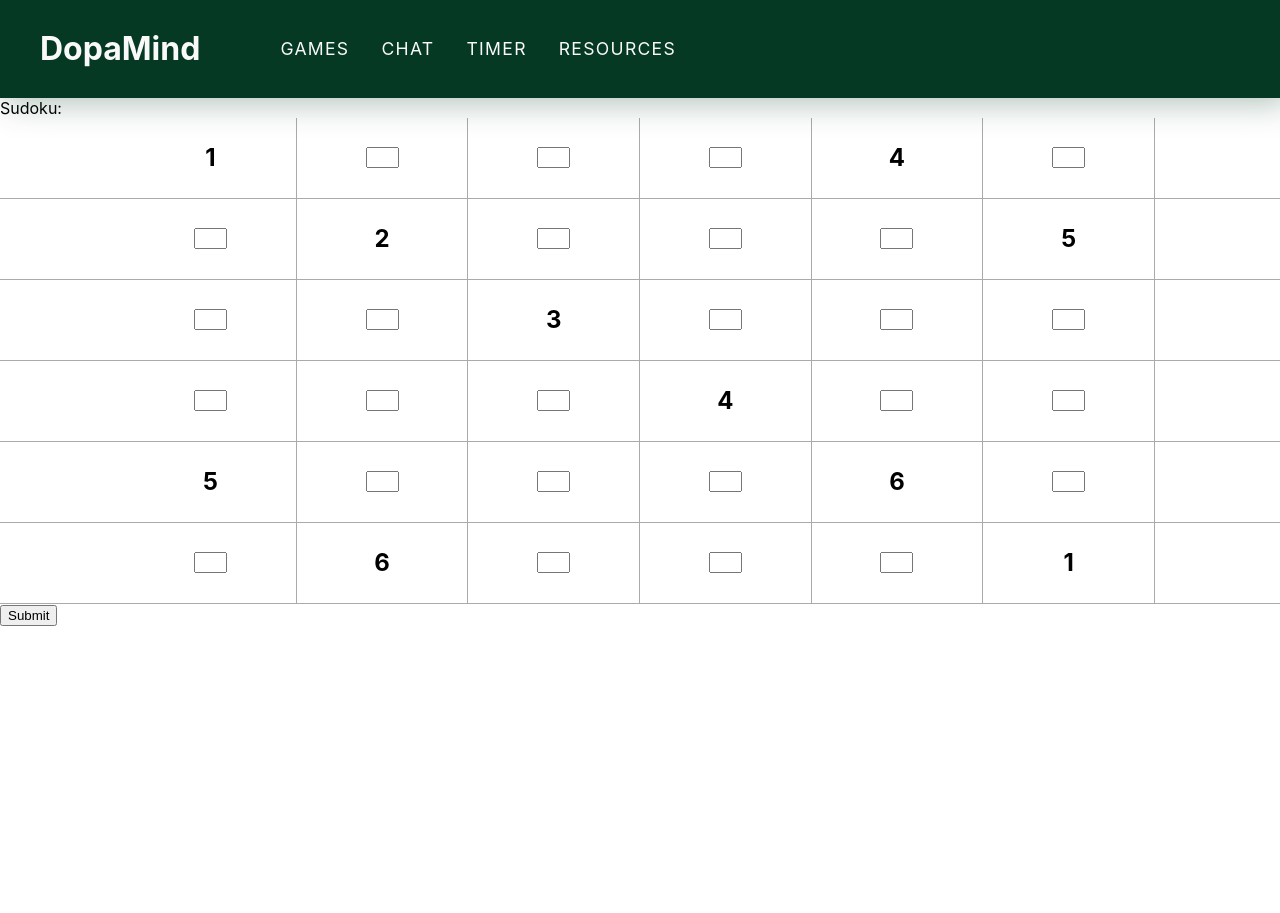
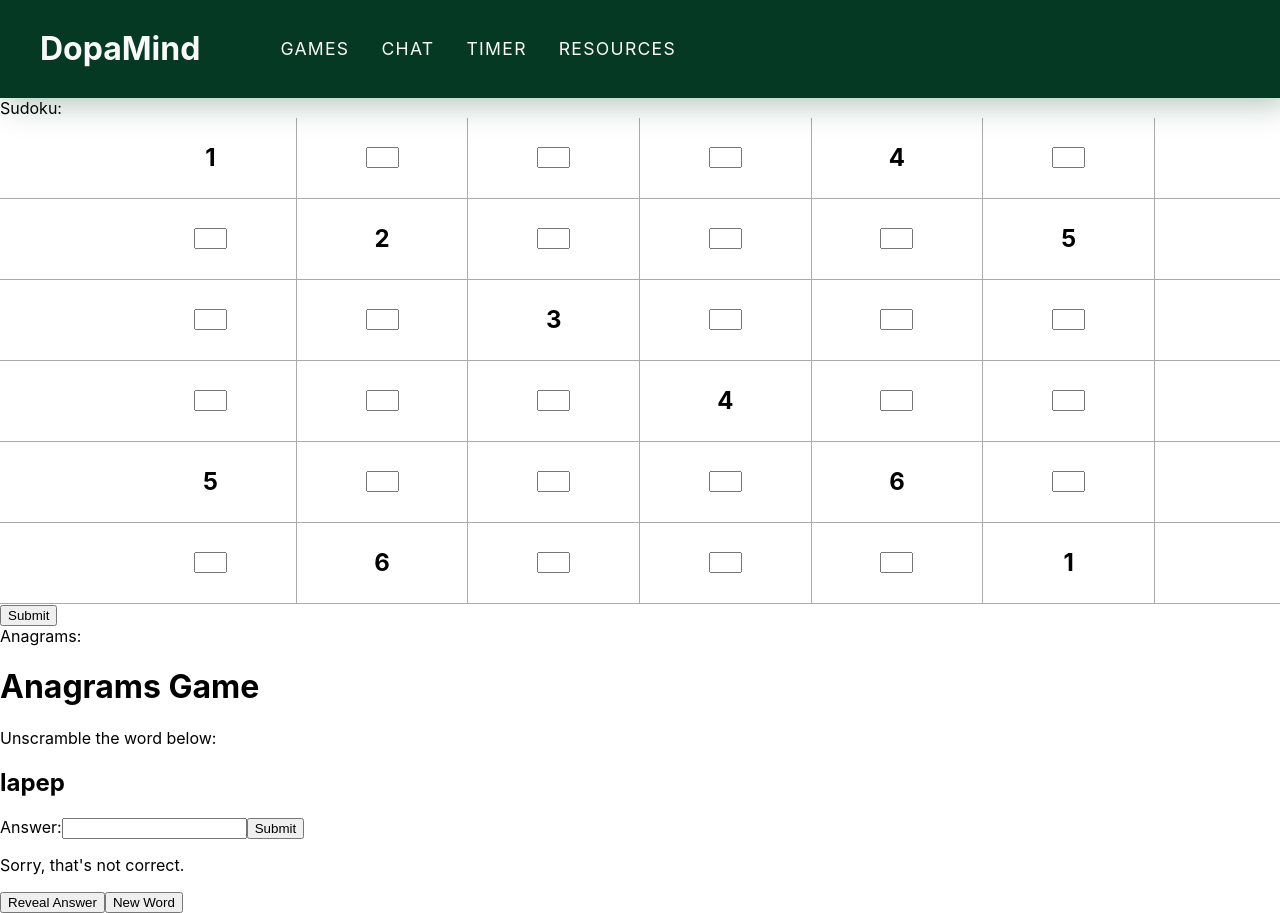
Before and after one commit to xu-jerry/LAHacks2023, a React (Create React App) app: page /games in a window 1280 px wide. Before the commit the page ends 800 px from the top, so only its background shows below. Built offline with nearby package versions, Linux system fonts and the light colour scheme.

Commit message:
Anagrams game

```diff
--- /dev/null
+++ b/src/components/Anagrams.jsx
@@ -0,0 +1,102 @@
+import React, { useState, useEffect } from 'react';
+
+function Anagrams() {
+  const [word, setWord] = useState('');
+  const [scrambledWord, setScrambledWord] = useState('');
+  const [answer, setAnswer] = useState('');
+  const [isCorrect, setIsCorrect] = useState(false);
+  const [showAnswer, setShowAnswer] = useState(false);
+  const words = [
+    'apple',
+    'banana',
+    'coffee',
+    'dinner',
+    'genuine',
+    'guitar',
+    'imagine',
+    'jacket',
+    'library',
+    'monster',
+    'orange',
+    'pencil',
+    'picture',
+    'rocket',
+    'soccer',
+    'table',
+    'tradition',
+    'turtle',
+    'window',
+    'variety',
+  ];
+
+  const generateNewWord = () => {
+    // Select a random word from the words array
+    const randomIndex = Math.floor(Math.random() * words.length);
+    const randomWord = words[randomIndex];
+    // Scramble the word by randomly shuffling its letters
+    const shuffledWord = randomWord.split('').sort(() => Math.random() - 0.5).join('');
+    setWord(randomWord);
+    setScrambledWord(shuffledWord);
+    setAnswer('');
+    setIsCorrect(false);
+    setShowAnswer(false);
+  };
+
+  useEffect(() => {
+    generateNewWord();
+  }, []);
+
+  const handleAnswerChange = (event) => {
+    setAnswer(event.target.value);
+  };
+
+  const handleSubmit = (event) => {
+    event.preventDefault();
+    // Check if the user's answer is correct
+    setIsCorrect(answer.toLowerCase() === word.toLowerCase());
+  };
+
+  const handleNewWordClick = () => {
+    generateNewWord();
+  };
+
+  const handleRevealAnswerClick = () => {
+    setShowAnswer(true);
+  };
+
+  return (
+    <div>
+      <h1>Anagrams Game</h1>
+      <p>Unscramble the word below:</p>
+      <h2>{scrambledWord}</h2>
+      <form onSubmit={handleSubmit}>
+        <label htmlFor="answerInput">
+          Answer:
+          <input type="text" id="answerInput" value={answer} onChange={handleAnswerChange} />
+        </label>
+        <button type="submit">Submit</button>
+      </form>
+      {isCorrect ? (
+        <div>
+          <p>You got it right!</p>
+          <button type="button" onClick={handleNewWordClick}>New Word</button>
+        </div>
+      ) : (
+        <div>
+          <p>Sorry, that&apos;s not correct.</p>
+          {showAnswer && (
+            <p>
+              The answer was:
+              {' '}
+              {word}
+            </p>
+          )}
+          <button type="button" onClick={handleRevealAnswerClick}>Reveal Answer</button>
+          <button type="button" onClick={handleNewWordClick}>New Word</button>
+        </div>
+      )}
+    </div>
+  );
+}
+
+export default Anagrams;
--- a/src/pages/Games.jsx
+++ b/src/pages/Games.jsx
@@ -1,12 +1,20 @@
 import React from 'react';
 import Sudoku from '../components/Sudoku';
+import Anagrams from '../components/Anagrams';
 
 function Games() {
   return (
     <div>
-      Sudoku:
-      {' '}
-      <Sudoku />
+      <div>
+        Sudoku:
+        {' '}
+        <Sudoku />
+      </div>
+      <div>
+        Anagrams:
+        {' '}
+        <Anagrams />
+      </div>
     </div>
   );
 }
```
